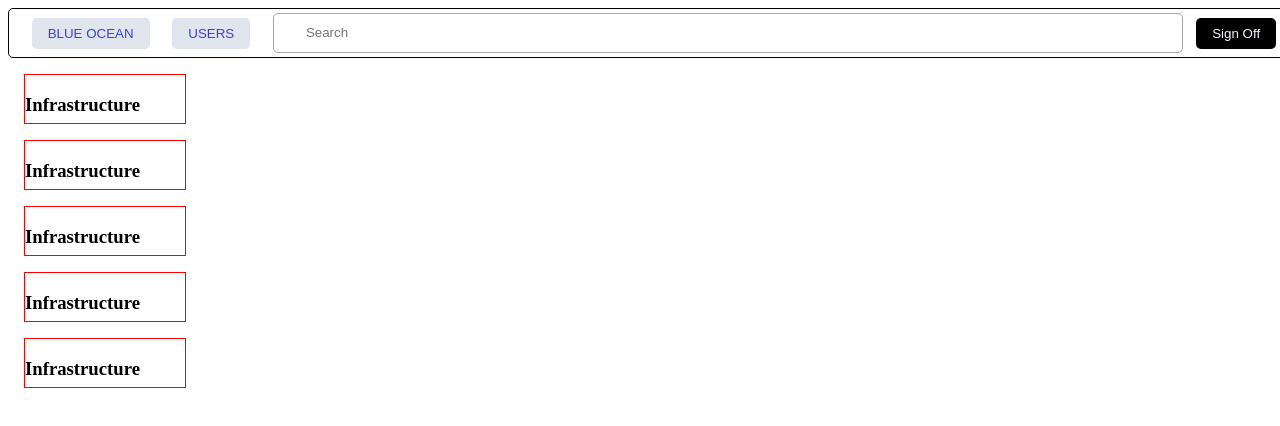
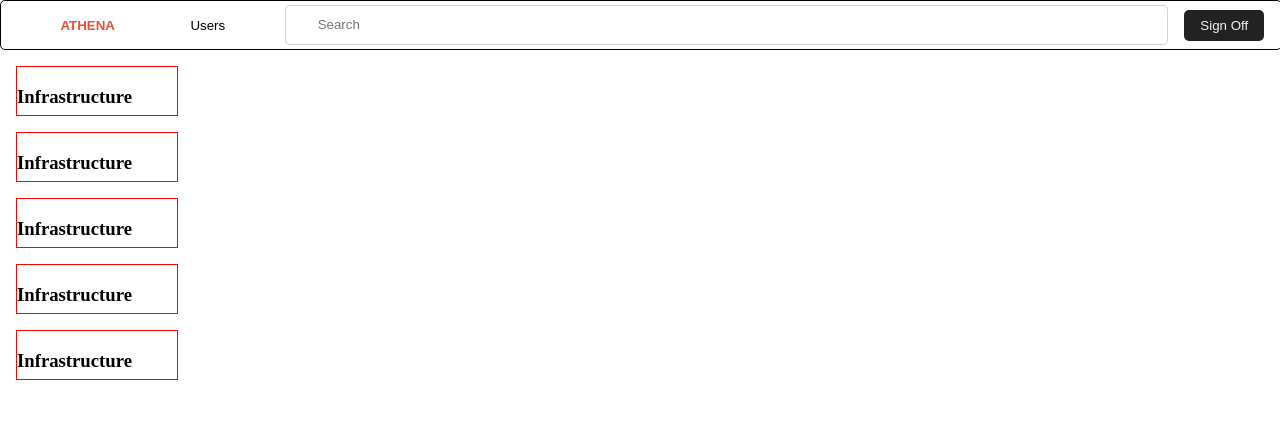
Before and after one commit to chiemelaumeh/TicketManager, a React (Create React App) app in the folder client/: page /tech in a window 1280 px wide. Shown: the top 426 px of the page. Built offline with nearby package versions, Linux system fonts and the light colour scheme.

Commit message:
fixed margin

```diff
--- /dev/null
+++ b/client/src/Components/Navbar.js
@@ -0,0 +1,23 @@
+import React from "react";
+import { useState } from "react";
+
+const Navbar = () => {
+ const [text, setText] = useState("")
+  const handleChange = (e) => {
+   setText(e.target.value)
+  }
+  return (
+    <nav className="navbar">
+      <div className="name">
+        <button className="navlink logo btn">ATHENA</button>
+        <button className="navlink usernav btn">Users</button>
+      </div>
+      <input type="TEXT" className="search" placeholder="Search" value={text} onChange={handleChange} />
+      <div className="sign">
+        <button className="signoff btn">Sign Off</button>
+      </div>
+    </nav>
+  );
+};
+
+export default Navbar;
--- a/client/src/CssFiles/tech.css
+++ b/client/src/CssFiles/tech.css
@@ -8,21 +8,23 @@
 .navbar {
   width: 100vw;
   height: 3rem;
-  border: 1px solid black;
+  border: .1px solid black;
   border-radius: 5px;
   margin-top: 0;
   display: flex;
   justify-content: center;
   align-items: center;
   /* align-content: center; */
+  /* background-color: ; */
+  margin-top: 0;
 }
 
 .search {
   outline: 0;
-  width: 100%;
+  width:90%;
   height: 80%;
   border-radius: 5px;
-  border: 1px solid rgb(169, 166, 166);
+  border: 1px solid rgba(169, 166, 166, 0.52);
   padding: 0 2rem;
 }
 
@@ -45,8 +47,10 @@
 
 }
 .signoff {
+  max-height: 2.5rem;
+
   border: 0;
-  background-color: black;
+  background-color: #222;
   color: aliceblue;
   border-radius: 5px;
 }
@@ -64,14 +68,17 @@
 
 .navlink {
 
-  background-color: rgb(224, 228, 237);
-  color: rgb(55, 66, 222);
+  background-color: rgb(255, 255, 255);
   border-radius: 5px;
+  font-weight: 900;
+}
+.logo{
+  max-height: 3rem;
+  color: rgb(234, 79, 55);
 }
 .usernav {
-
-  background-color: rgb(224, 228, 237);
-  color: rgb(55, 66, 222);
-  border-radius: 5px;
-
+  font-weight: 200;
 }
+body {
+  margin: 0;
+}
--- a/client/src/Pages/Tech.js
+++ b/client/src/Pages/Tech.js
@@ -1,21 +1,15 @@
 import { Link, NavLink } from "react-router-dom";
 import userTickets from "../data";
 import "../CssFiles/tech.css";
+import Navbar from "../Components/Navbar";
+
 const Tech = () => {
+
+
   console.log(userTickets);
   return (
     <>
-      <nav className="navbar">
-        <div className="name">
-          <button className="navlink btn">BLUE OCEAN</button>
-          <button className="navlink btn">USERS</button>
-
-        </div>
-        <input type="TEXT" className="search" placeholder="Search" />
-        <div className="sign">
-          <button className="signoff btn">Sign Off</button>
-        </div>
-      </nav>
+      <Navbar />
       <div className="ticketboard">
         {userTickets.map((ticket) => {
           return (
```
